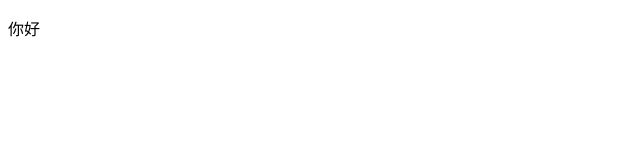
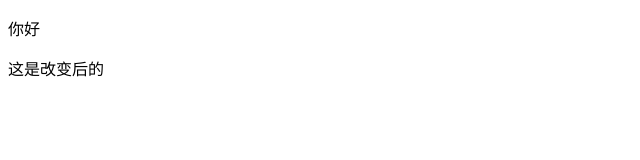
Before and after one commit to yuwancumian2333/link, a plain HTML site: page index.html in a window 1280 px wide. Shown: the whole page, without its empty margins (0-640 px from the left). Drawn offline with Linux system fonts and the light colour scheme.

Commit message:
index.html添加了一个p标记

```diff
--- a/index.html
+++ b/index.html
@@ -8,5 +8,6 @@
 </head>
 <body>
     <p>你好</p>
+    <p>这是改变后的</p>
 </body>
 </html>
```
